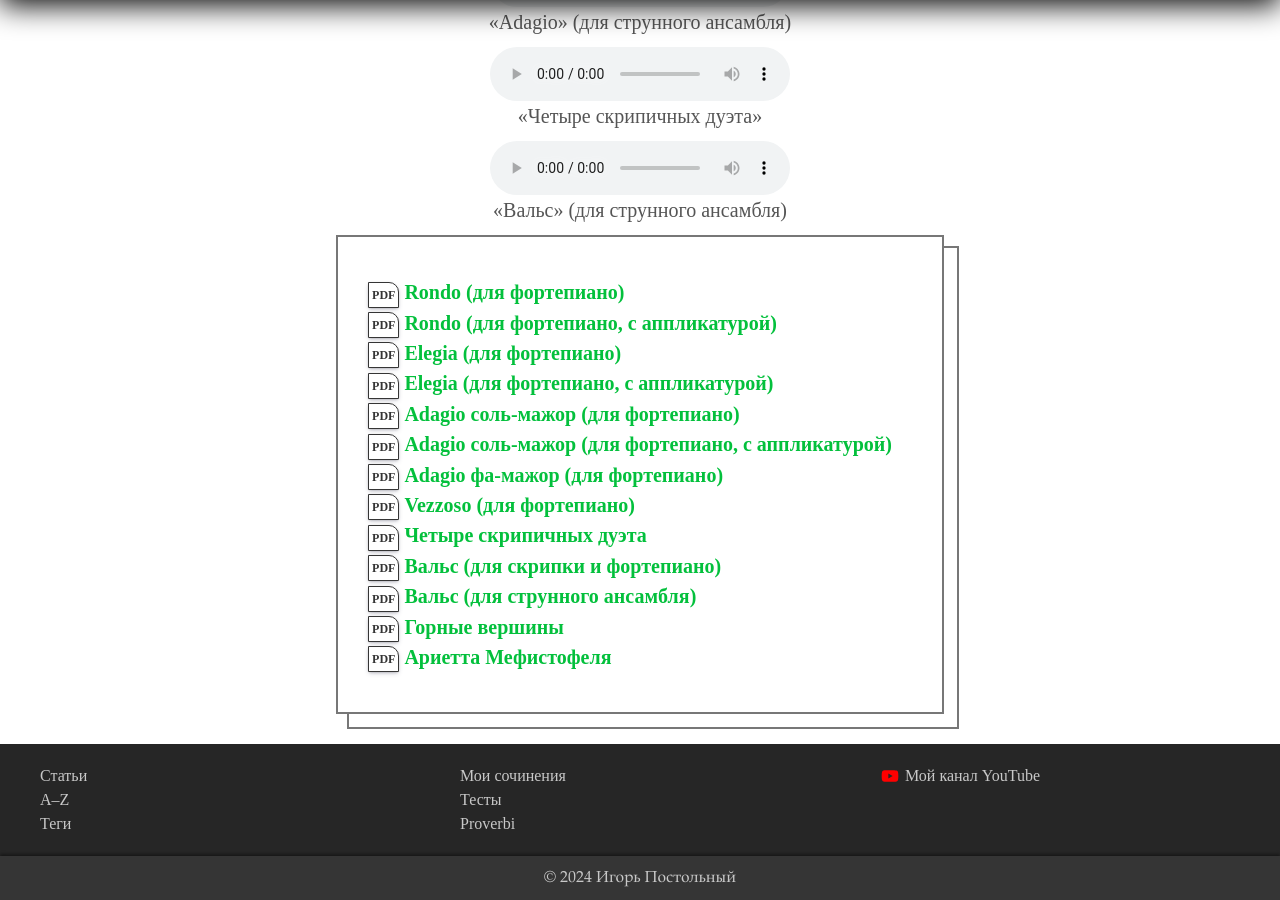
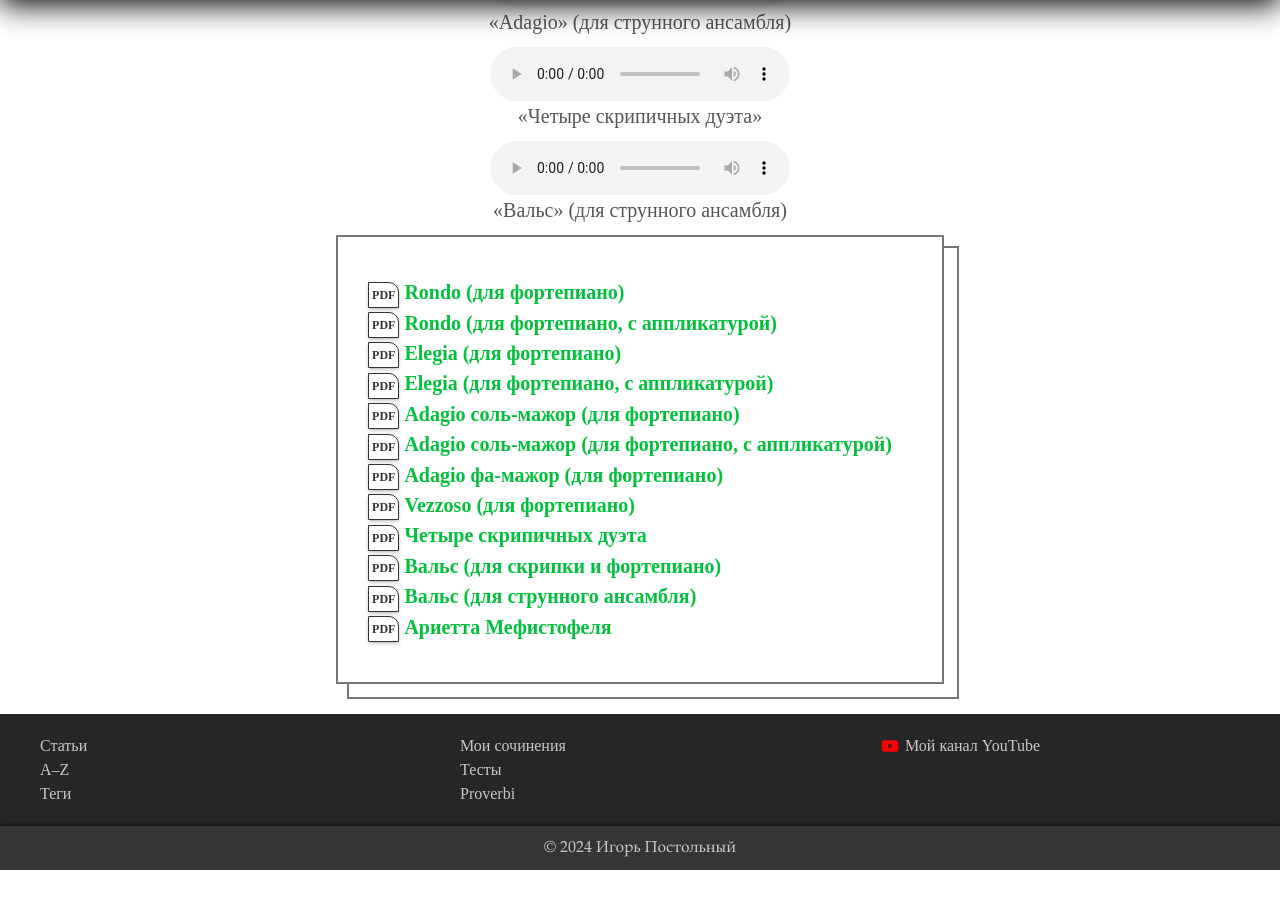
Before and after one commit to postolny/postolny.github.io, a Jekyll site: the page built from _pages/musica.html, in a window 1280 px wide and 900 px high, scrolled down 637 px. Built offline with Jekyll 4.4.1, drawn with Linux system fonts in a browser that asks for light colours; after the commit the page ends 1507 px from its top, so only the background shows below that.

Commit message:
Add files via upload

```diff
--- a/_data/composizioni.yml
+++ b/_data/composizioni.yml
@@ -31,8 +31,5 @@
 - title: Вальс (для струнного ансамбля)
   pdf: valzer-strumentale.pdf
 
-- title: Горные вершины
-  pdf: romanza_picchi_di_montagna.pdf
-
 - title: Ариетта Мефистофеля
   pdf: arietta.pdf
```
